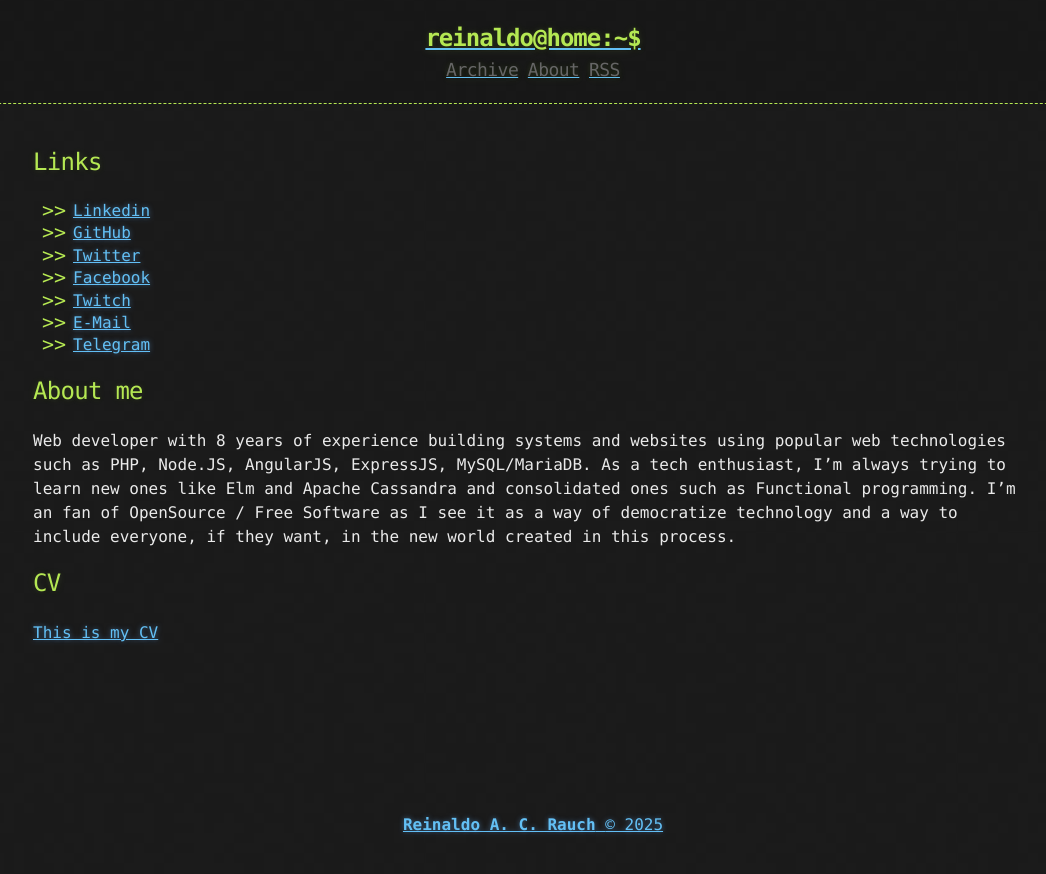
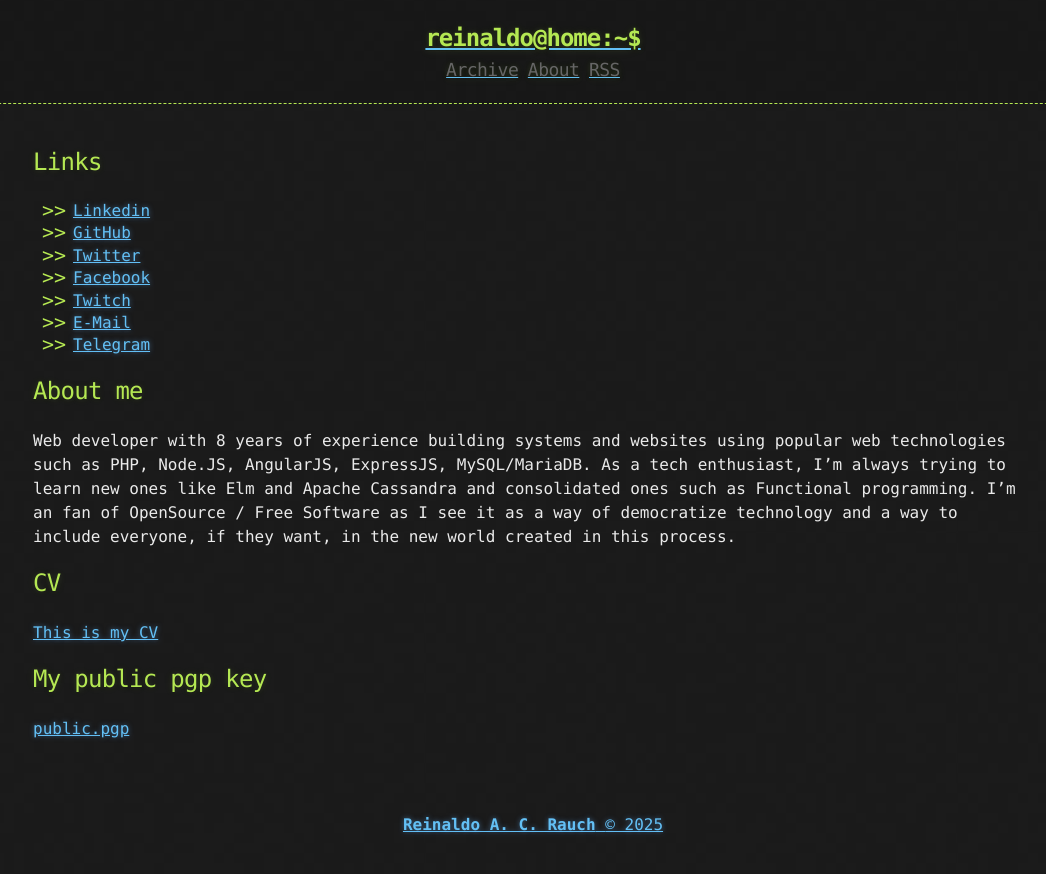
Before and after one commit to reinaldorauch/reinaldorauch.github.io, a Jekyll site: the page built from about.md, in a window 1280 px wide. Shown: the top 874 px of the page, without its empty margins (107-1153 px from the left). Built offline with Jekyll 4.4.1, drawn with Linux system fonts in a browser that asks for light colours.

Commit message:
adding public pgp key

```diff
--- a/about.md
+++ b/about.md
@@ -23,3 +23,7 @@ created in this process.
 ## CV
 
 [This is my CV](../assets/Resume-Reinaldo-Rauch.pdf)
+
+## My public pgp key
+
+[public.pgp](../assets/public.pgp)
```
Also changed, not shown: 1 other file.
